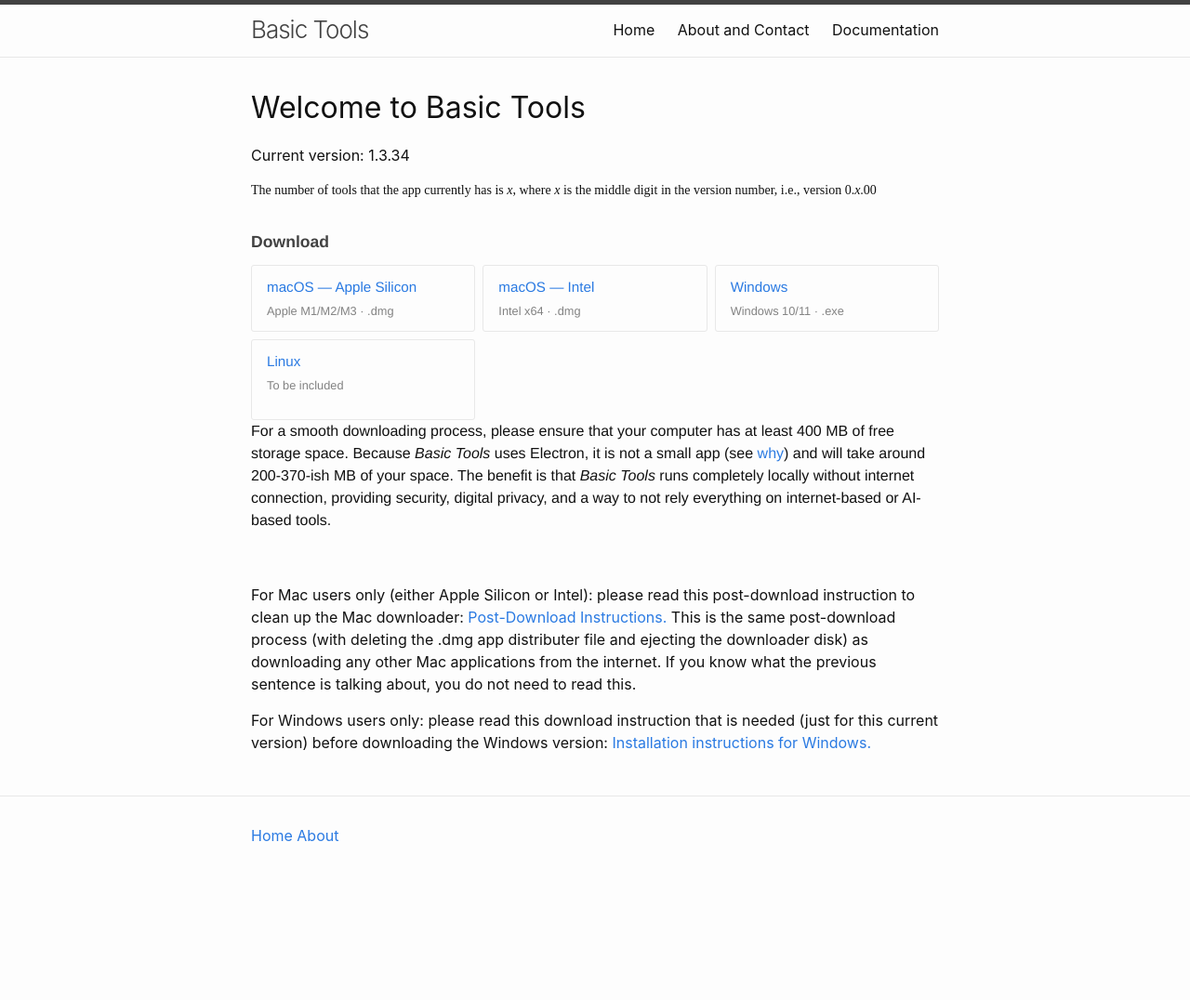
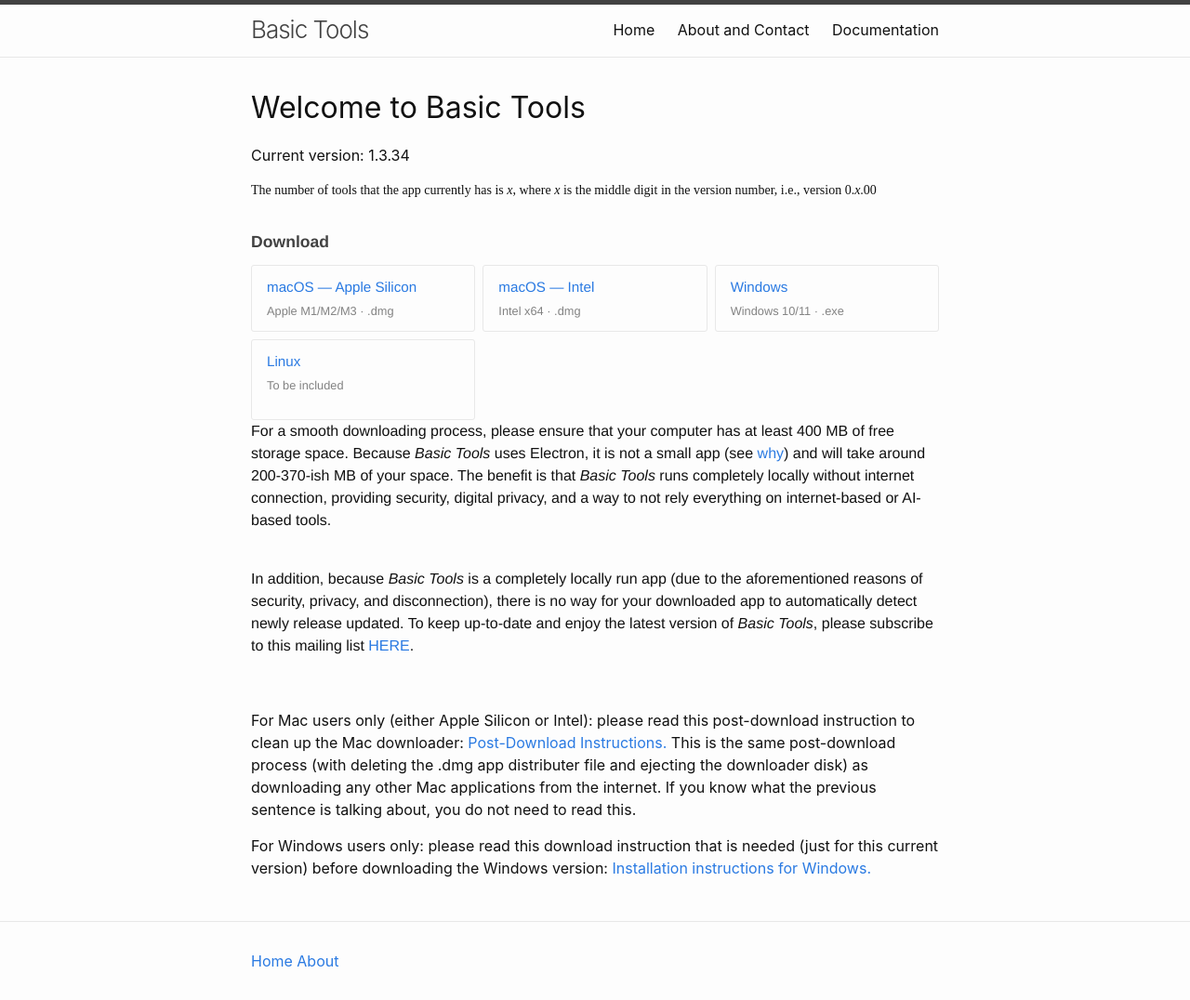
Before and after one commit to zzou21/BasicToolsWeb, a Jekyll site: the page built from index.html, in a window 1280 px wide. Shown: the whole page at 93% size. Built offline with Jekyll 4.4.1, drawn with Linux system fonts in a browser that asks for light colours; before the commit the page ends 941 px from its top, so only the background shows below that.

Commit message:
added newsletter

```diff
--- a/index.html
+++ b/index.html
@@ -12,7 +12,9 @@
 
 </div>
 
+
 <div class="download-section">
+  <p></p>
   <h3>Download</h3>
   <div class="download-grid">
     <a class="download-btn" href="https://github.com/zzou21/BasicTools/releases/download/v1.3.36/Basic.Tools-1.3.36-arm64.dmg" download>
@@ -35,6 +37,8 @@
     </a>
   </div>
   <p>For a smooth downloading process, please ensure that your computer has at least 400 MB of free storage space. Because <i>Basic Tools</i> uses Electron, it is not a small app (see <a href="https://www.electronjs.org/docs/latest/why-electron#stability-security-performance" target="_blank" rel="noopener noreferrer">why</a>) and will take around 200-370-ish MB of your space. The benefit is that <i>Basic Tools</i> runs completely locally without internet connection, providing security, digital privacy, and a way to not rely everything on internet-based or AI-based tools.</p>
+  <br>
+  <p>In addition, because <i>Basic Tools</i> is a completely locally run app (due to the aforementioned reasons of security, privacy, and disconnection), there is no way for your downloaded app to automatically detect newly release updated. To keep up-to-date and enjoy the latest version of <i>Basic Tools</i>, please subscribe to this mailing list <a href="https://docs.google.com/forms/d/e/1FAIpQLSesO0uIdjOYfzeySghuMrrOr9-MQl6gm77NbhMGRJwWzHcXpg/viewform?usp=dialog" target="_blank" rel="noopener noreferrer"> HERE</a>.</p>
 </div>
 
 <br>
```
